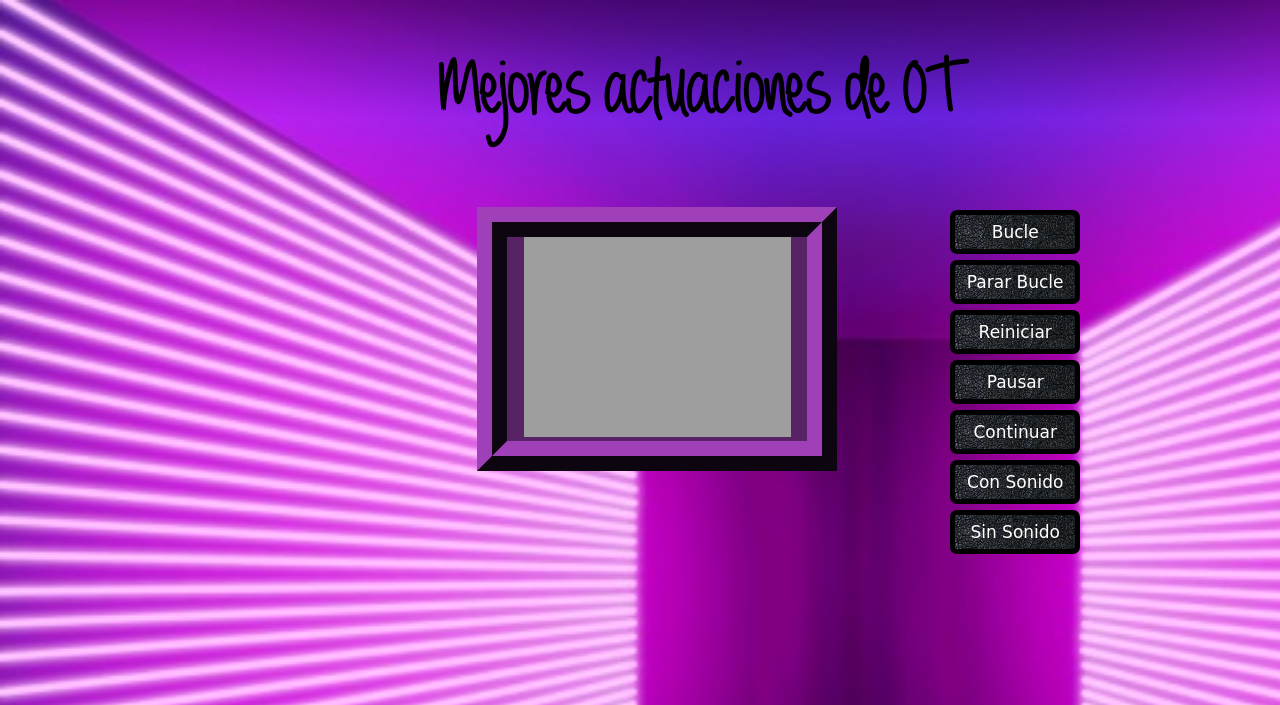
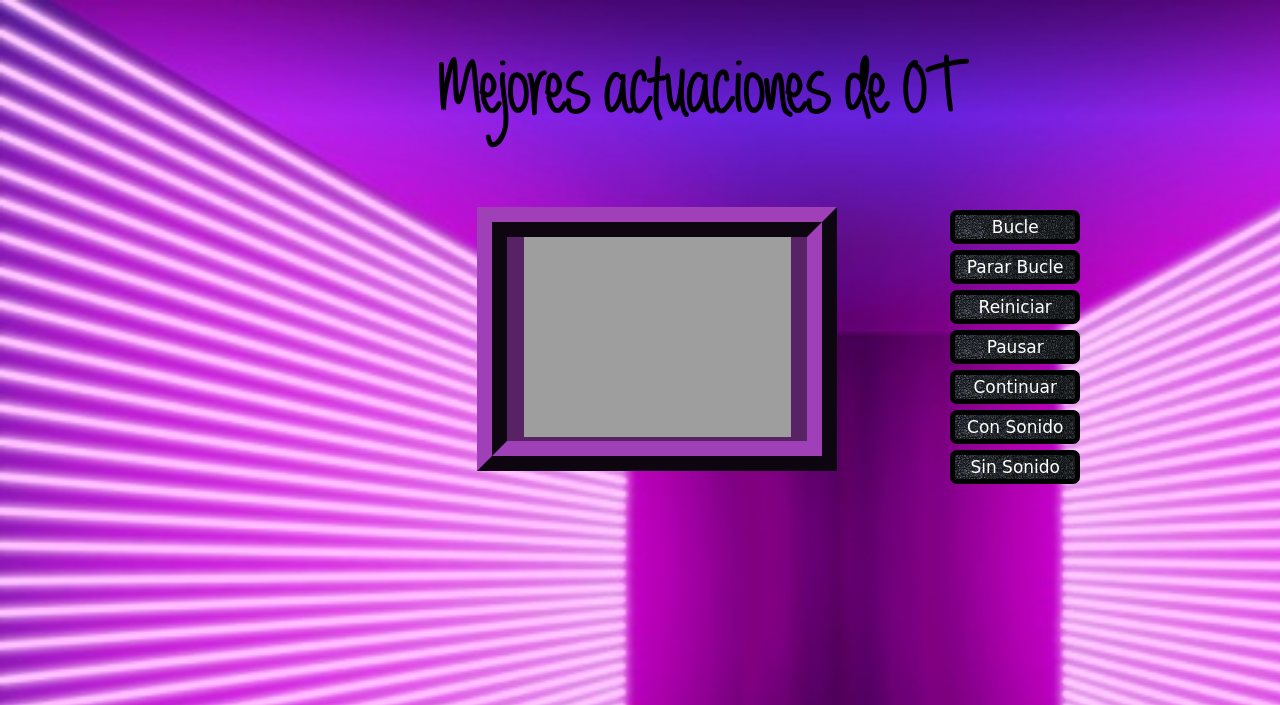
Before and after one commit to andrealpezr/2019-2020-CSAAI-Practicas, a plain HTML site: page P4/video_01.html in a window 1280 px wide. Shown: the top 705 px of the page. Drawn offline with Linux system fonts and the light colour scheme.

Commit message:
modificando el padding
No me convencía jaja

```diff
--- a/P4/video.css
+++ b/P4/video.css
@@ -60,7 +60,7 @@ button{
   background-image: url("probando.jpg");
   background-size: cover;
   color: white;
-  padding: 7px;
+  padding: 2px;
   font-size: 17px;
   font-family: cursive;
   margin: 3px 3px;
```
